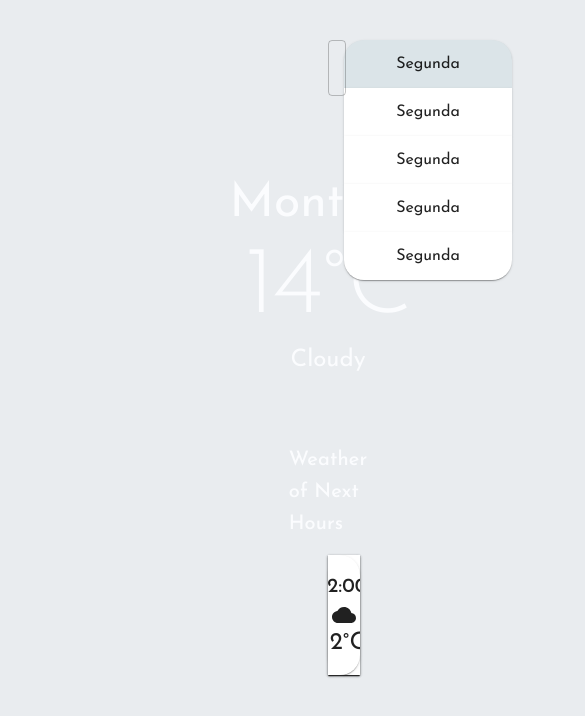
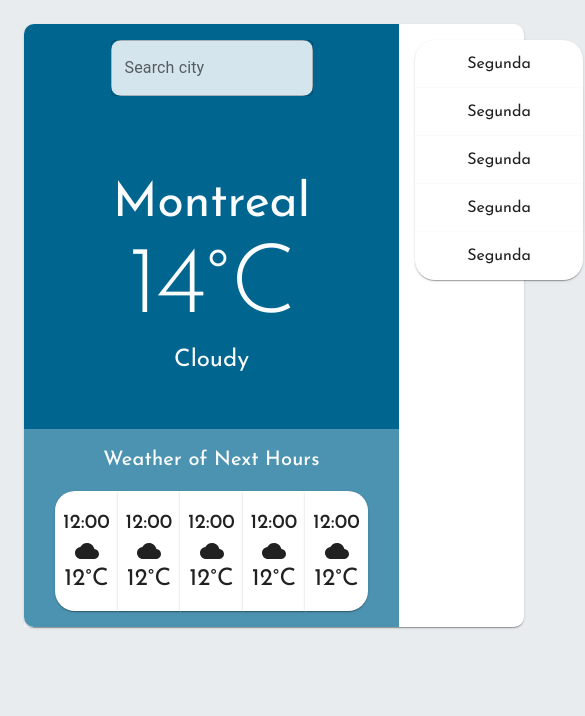
Before and after one commit to BFostek/FullstackTest, a Next.js app in the folder frontend/: page / in a window 390 px wide. Shown: the top 716 px of the page, 585 px wide, since content can reach past the window. Built offline with nearby package versions, Linux system fonts and the light colour scheme.

Commit message:
Fix responsive layout

```diff
--- a/frontend/app/page.tsx
+++ b/frontend/app/page.tsx
@@ -2,6 +2,7 @@
 import { Autocomplete, Box, Button, Card, CardMedia, Grid, Icon, Paper, TextField, Typography, alpha } from "@mui/material";
 import CloudIcon from '@mui/icons-material/Cloud';
 import { useState } from "react";
+import { Container } from "@mui/material";
 
 export default function Home() {
   const [cities, setCities] = useState<string>("");
@@ -146,7 +147,8 @@ export default function Home() {
     { label: 'Monty Python and the Holy Grail', year: 1975 },
   ];
   return (
-      <Paper sx={{  maxHeight: "100vh", marginX: 40, marginTop: 3, borderRadius: "10px" }}>
+    <Container>
+      <Paper sx={{ minWidth:"500px", maxHeight: "100vh", marginTop: 3, borderRadius: "10px" }}>
         <Grid container>
           <Grid item xs={9} sx={{ backgroundColor: "#00658f", borderRadius: "10px 0 0 10px" }}>
             <Grid container justifyContent="center" direction="row" >
@@ -271,7 +273,7 @@ export default function Home() {
             <Box sx={{ minHeight: "100%", minWidth: "200px" }}>
               <Grid container justifyContent="center" direction="column" sx={{ padding: 2 }}>
                 <Grid item >
-                  <Card sx={{ padding: 2,background:"#dbe4e8", borderRadius:"20px 20px 0 0 ", display: "flex", flexDirection: "column", alignItems: "center" }}>
+                  <Card sx={{ padding: 2,borderRadius:"20px 20px 0 0 ", display: "flex", flexDirection: "column", alignItems: "center" }}>
                     Segunda
                   </Card>
                 </Grid>
@@ -302,5 +304,6 @@ export default function Home() {
           </Grid>
         </Grid>
       </Paper >
+    </Container>
   )
 }
```
